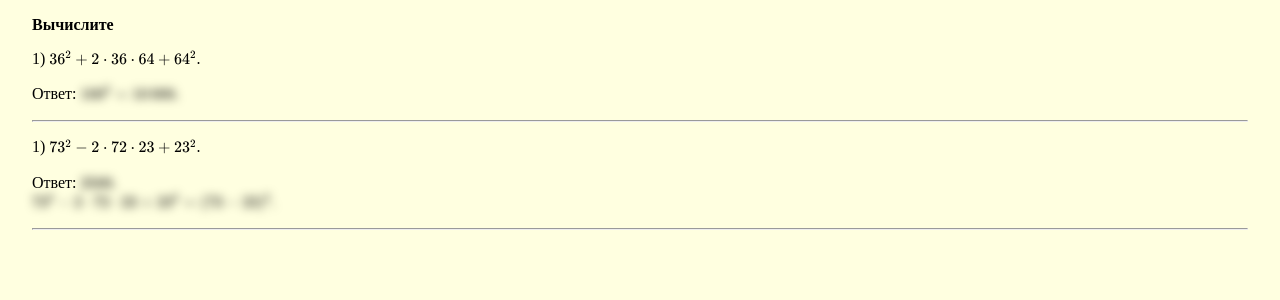
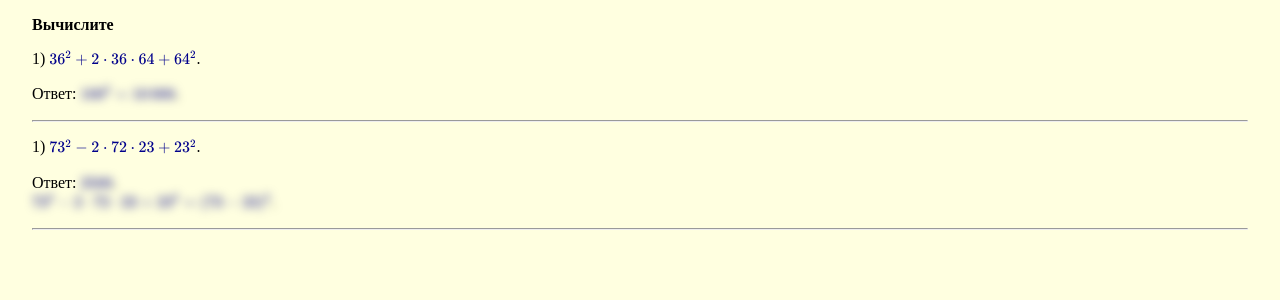
Before and after one commit to igorlsemenov/math, a Jekyll site: the page built from алгебра/7/ф-лы_сокр._умножения/3.md, in a window 1280 px wide. Shown: the top 300 px of the page. Built offline with Jekyll 4.4.1, drawn with Linux system fonts in a browser that asks for light colours; our own code applies the rules of GitHub Pages for plain Markdown files.

Commit message:
Update default.html

```diff
--- a/_layouts/default.html
+++ b/_layouts/default.html
@@ -37,7 +37,7 @@
     </script>
     <style>
       body {background-color: LightYellow; margin: 1em 2em;}
-      .katex { font-size: 1em !important; }
+      .katex { font-size: 1em !important; color: DarkBlue; }
     </style>
   </head>
   <body>
```
